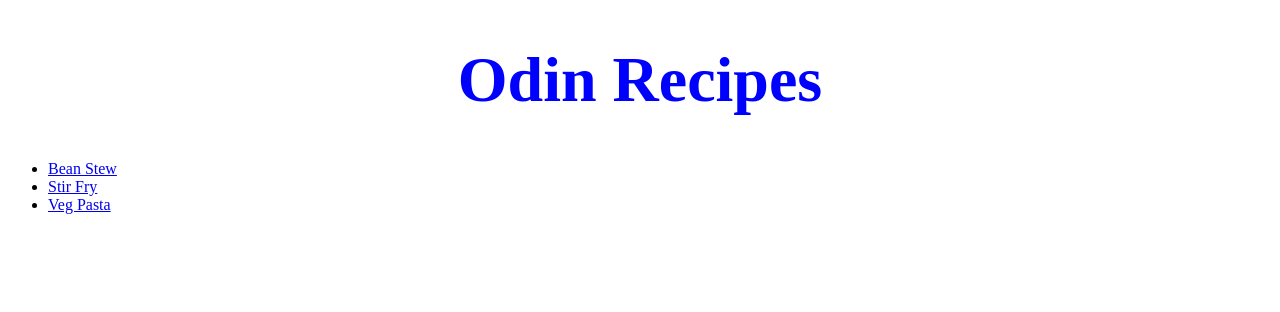
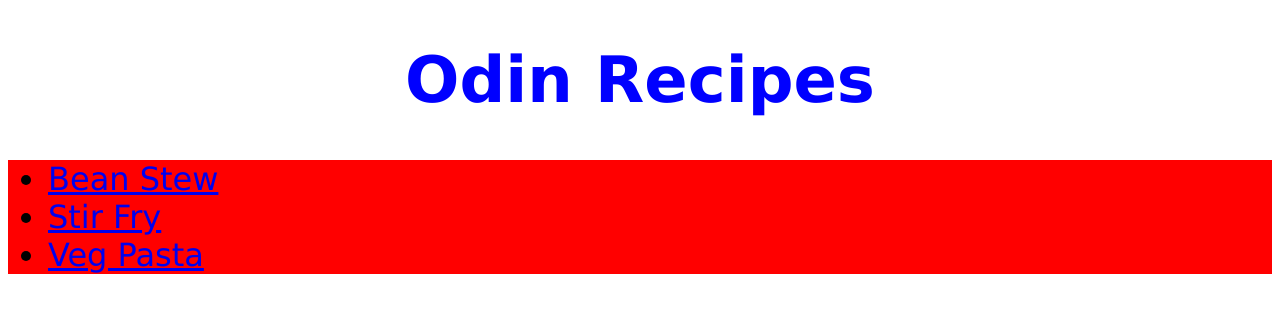
Before and after one commit to Kialti/odin-recipes, a plain HTML site: page index.html in a window 1280 px wide. Drawn offline with Linux system fonts and the light colour scheme.

Commit message:
add * and ul elements
Add font-family to * and font-size, background-color to ul

```diff
--- a/css/styles.css
+++ b/css/styles.css
@@ -1,5 +1,14 @@
+* {
+    font-family: Verdana, Geneva, Tahoma, sans-serif
+}
+
 .header {
     color: blue;
     font-size: 64px;
     text-align: center;
 }
+
+ul {
+    font-size: 32px;
+    background-color: red;
+}
```
